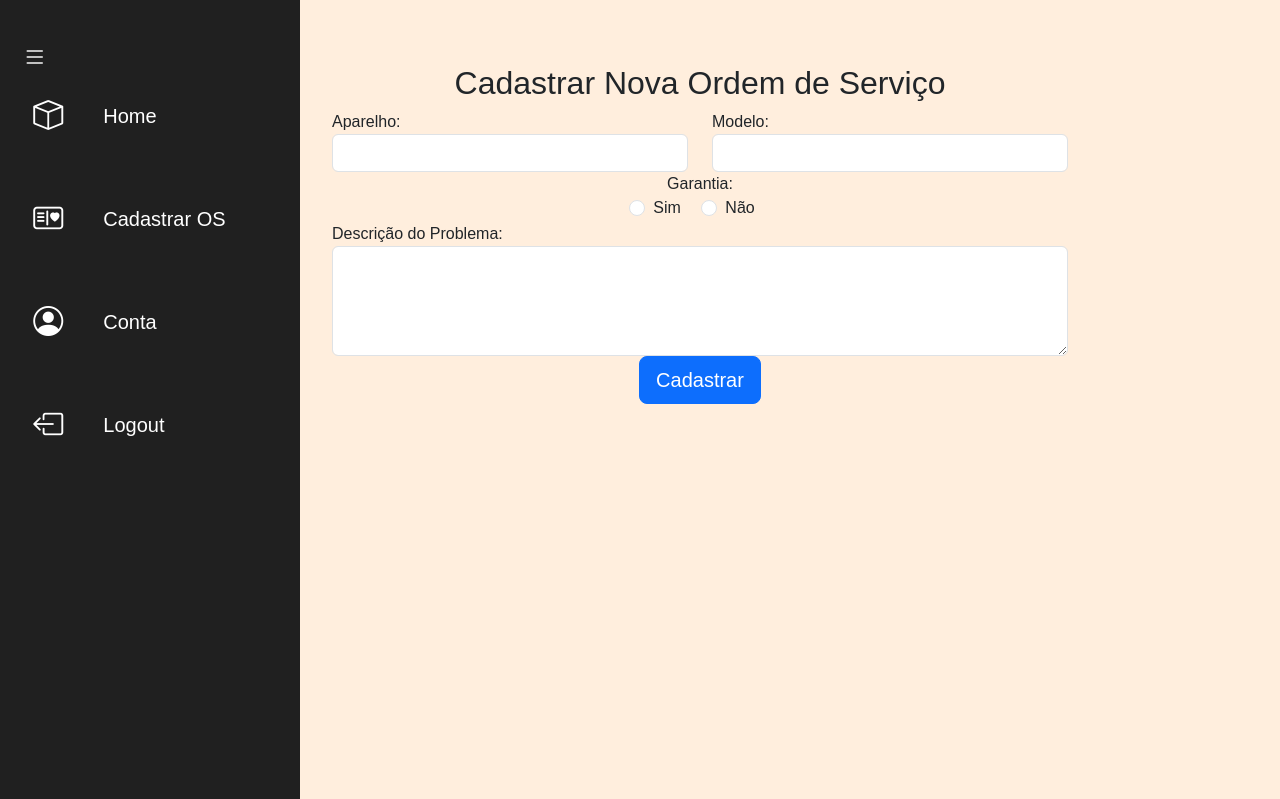
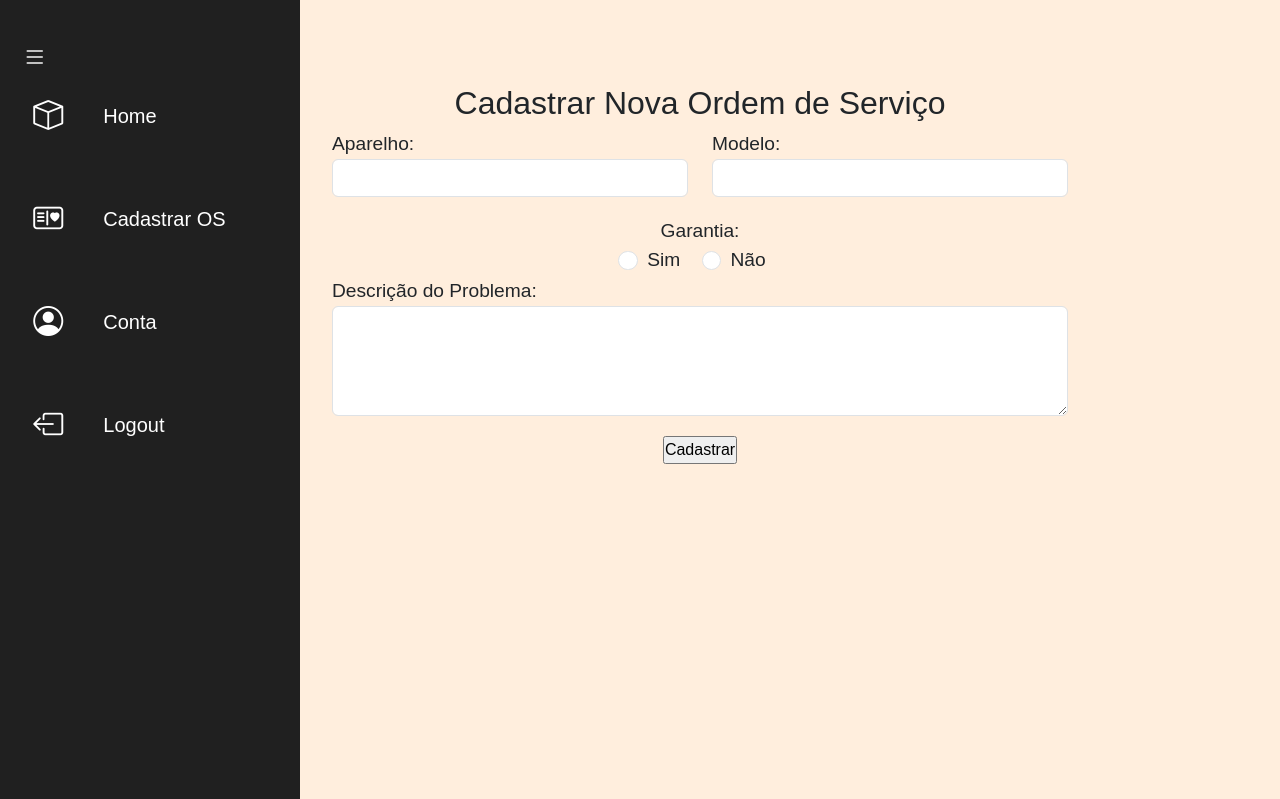
Before and after one commit to majupeixoto/cafe_projeto, a Django app: template Projeto/apps/templates/apps/cadastrar_os_cliente.html in a window 1280 px wide. Shown: the top 799 px of the page. Run offline with Django 5.2, Linux system fonts and the light colour scheme; the template is opened without the code that fills it, so the values that code supplies are empty; parts of the project's set-up code (start-up, migrations or seed data) failed here and were passed over.

Commit message:
ajeitando

```diff
--- a/Projeto/apps/templates/apps/cadastrar_os_cliente.html
+++ b/Projeto/apps/templates/apps/cadastrar_os_cliente.html
@@ -44,7 +44,7 @@
                     </div>
 
                     <div class="text-center">
-                        <button type="button" class="btn btn-primary btn-lg">Cadastrar</button>
+                        <input type="submit" value="Cadastrar">
                     </div>
                 </form>
             </div>
--- a/Projeto/static/global/css/style.css
+++ b/Projeto/static/global/css/style.css
@@ -88,18 +88,17 @@ ul li.item-menu a .icon > i {
     overflow: hidden; /* Para garantir que a imagem não ultrapasse as bordas */
 }
 
-<<<<<<< HEAD
 .bd-placeholder-img {
     display: block;
     width: auto;
     height: auto;
     margin-bottom: 6px; /* Espaçamento inferior para a imagem */
     border-radius: 20px; /* Valor aumentado para tornar a borda mais redonda */
-=======
+}
+
 .btn-lg,
 .text-center{
     margin-top: 20px;
->>>>>>> 40caf99ab1d2ffdbb69842627273ca7c4961098c
 }
 
 .h2 text-center,
```
Also changed, not shown: Projeto/db.sqlite3.
